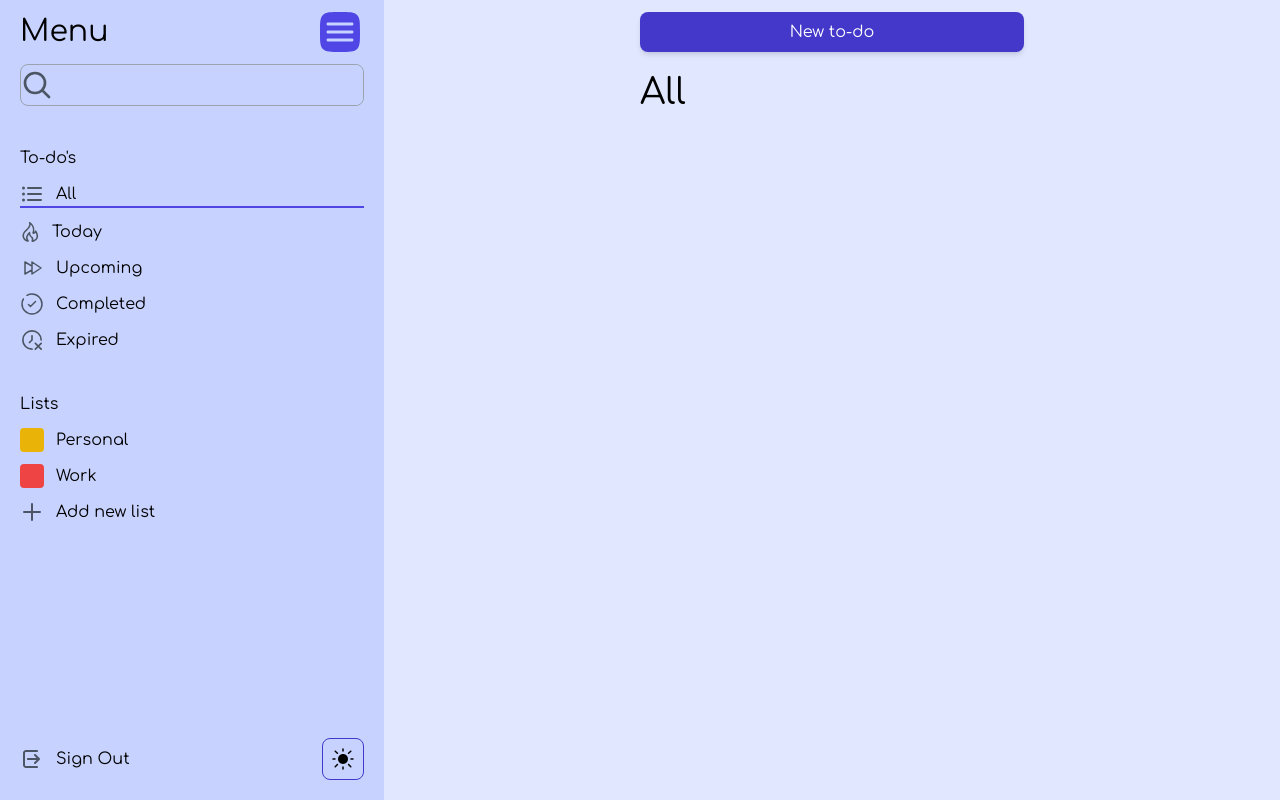
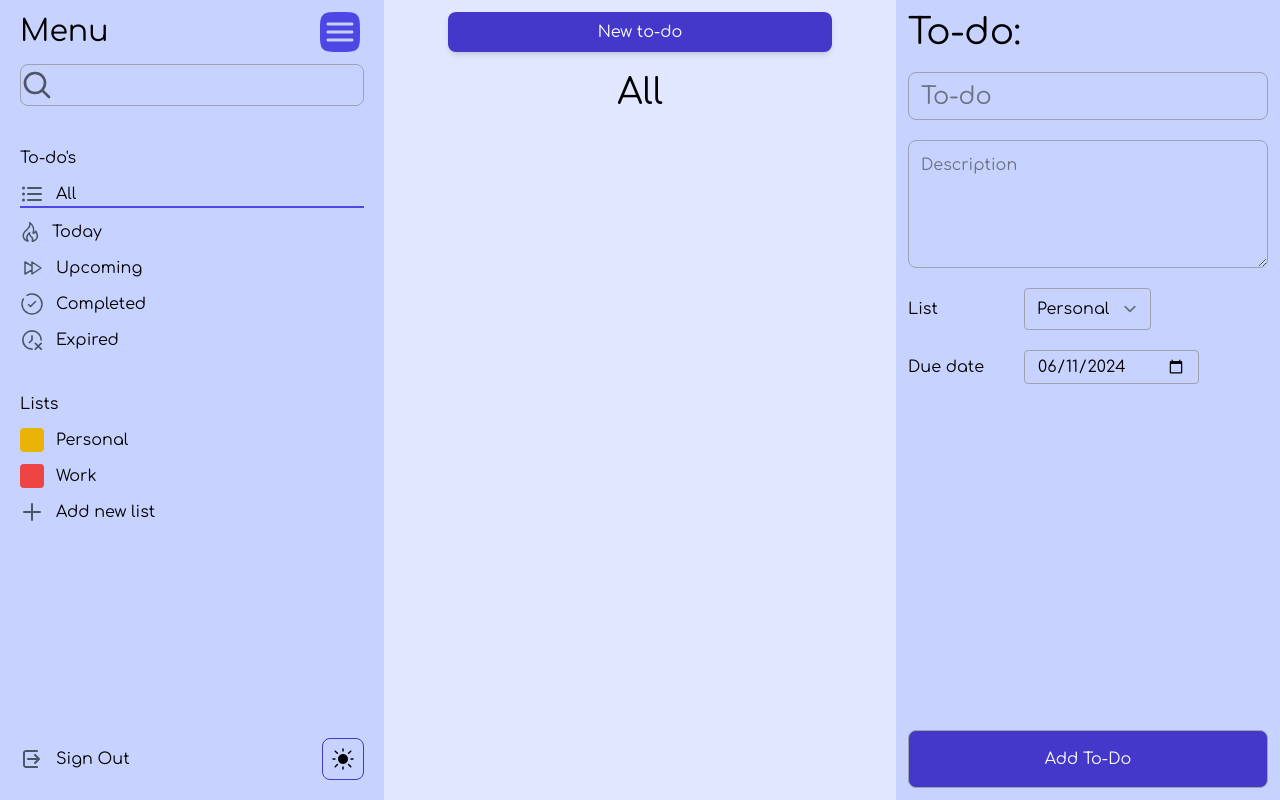
Before and after one commit to ycnaz/TodoApp, a Vue app: page /dashboard in a window 1280 px wide. Built offline with nearby package versions, Linux system fonts and the light colour scheme.

Commit message:
More responsiveness

```diff
--- a/src/App.vue
+++ b/src/App.vue
@@ -3,11 +3,13 @@
 </script>
 
 <template>
-  <router-view v-slot="{ Component, route }">
-    <Transition :name="route.meta.transition" mode="out-in">
-      <component :is="Component"></component>
-    </Transition>
-  </router-view>
+  <div class="w-full h-full overflow-x-hidden">
+    <router-view v-slot="{ Component, route }">
+      <Transition :name="route.meta.transition" mode="out-in">
+        <component :is="Component"></component>
+      </Transition>
+    </router-view>
+  </div>
 </template>
 
 <style scoped>
--- a/src/components/RightBar.vue
+++ b/src/components/RightBar.vue
@@ -1,7 +1,7 @@
 <script setup>
 import { useListStore } from '@/stores/useLists'
 import { useRightBar } from '@/stores/useRightBar';
-import { computed, ref, watch } from 'vue';
+import { computed, ref, watch, onMounted } from 'vue';
 import { useTodosStore } from '@/stores/useTodos';
 import { useToast } from 'vue-toastification';
 import shortid from 'shortid';
@@ -10,6 +10,8 @@ const todosStore = useTodosStore()
 const toast = useToast()
 
 const model = defineModel()
+
+const isSmallScreen = ref(false)
 
 const newTodoText = ref('')
 const newTodosList = ref('Personal')
@@ -21,6 +23,7 @@ const todoMinDate = ref(getCurrentDate())
 
 const rightBarStore = useRightBar()
 const editMode = computed(() => rightBarStore.editing)
+
 watch(model, () => {
     rightBarStore.editing = true
     newTodoText.value = model.value.text
@@ -30,9 +33,25 @@ watch(model, () => {
     editTodoId.value = model.value.id
     rightBarStore.openRightBar()
 })
-const rightSideBarClass = computed(() =>
-    rightBarStore.rightBarOpen ? 'mr-0' : '-mr-96'
-)
+
+const hide = () => {
+    if (rightBarStore.rightBarOpen === false) {
+        setTimeout(() => {
+            return 'hidden'
+        }, 300)
+    } else {
+        return 'block'
+    }
+}
+
+
+const rightSideBarClass = computed(() => {
+    if (isSmallScreen.value === true) {
+        return rightBarStore.rightBarOpen ? 'right-0' : '-right-96'
+    } else {
+        return rightBarStore.rightBarOpen ? 'mr-0' : '-mr-96'
+    }
+})
 
 const listsStore = useListStore()
 const lists = computed(() => listsStore.lists)
@@ -87,10 +106,19 @@ watch(() => rightBarStore.editing, (newValue) => {
         newTodosList.value = 'Personal';
     }
 });
+
+const updateScreenSize = () => {
+    isSmallScreen.value = window.matchMedia('(max-width:1280px)').matches
+}
+
+onMounted(() => {
+    updateScreenSize()
+    window.addEventListener('resize', updateScreenSize)
+})
 </script>
 
 <template>
-    <div :class="[rightSideBarClass, 'h-full bg-indigo-200 w-96 ml-auto p-3 transition-all duration-300 ease-in-out dark:bg-indigo-800 dark:text-white']">
+    <div :class="[rightSideBarClass, hide, 'h-full bg-indigo-200 w-96 ml-auto p-3 dark:bg-indigo-800 dark:text-white max-xl:absolute max-xl:bg-red-600 transition-all duration-300 ease-in-out']">
         <form @submit.prevent="addNewTodo" class="h-full flex flex-col gap-y-5">
             <h1 class="text-4xl">To-do:</h1>
             <input v-model="newTodoText" class="bg-indigo-200 w-full border border-gray-400 h-12 rounded-lg px-3 outline-none text-2xl focus:ring-indigo-500 focus:border-indigo500 dark:bg-indigo-500 dark:placeholder-gray-400 dark:border-none dark:ring-white transition-all" placeholder="To-do">
--- a/src/components/TodoComp.vue
+++ b/src/components/TodoComp.vue
@@ -83,10 +83,10 @@
 
 <template>
     <div class="p-3 flex grow justify-center">
-        <div v-if="!showHamBurger" class="fixed top-2 left-2">
+        <div v-if="!showHamBurger" class="flex-none mr-auto">
             <HamBurger @click="toggleLeftSideBar" class="h-16 w-16 cursor-pointer"/>
         </div>
-        <div class="flex flex-col gap-y-5">
+        <div class="flex flex-col flex-grow items-center gap-y-5">
             <button @click="toggleRightBar" class="w-96 h-10 bg-indigo-700 rounded-lg shadow-md text-white hover:bg-indigo-500 focus:bg-indigo-500 active:bg-indigo-600 transition-all">New to-do</button>
             <TransitionGroup tag="ul" name="fade" class="flex flex-col gap-y-1 relative list-none">
                 <span v-if="todosStore.loading">Checking for to-do's...</span>
```
